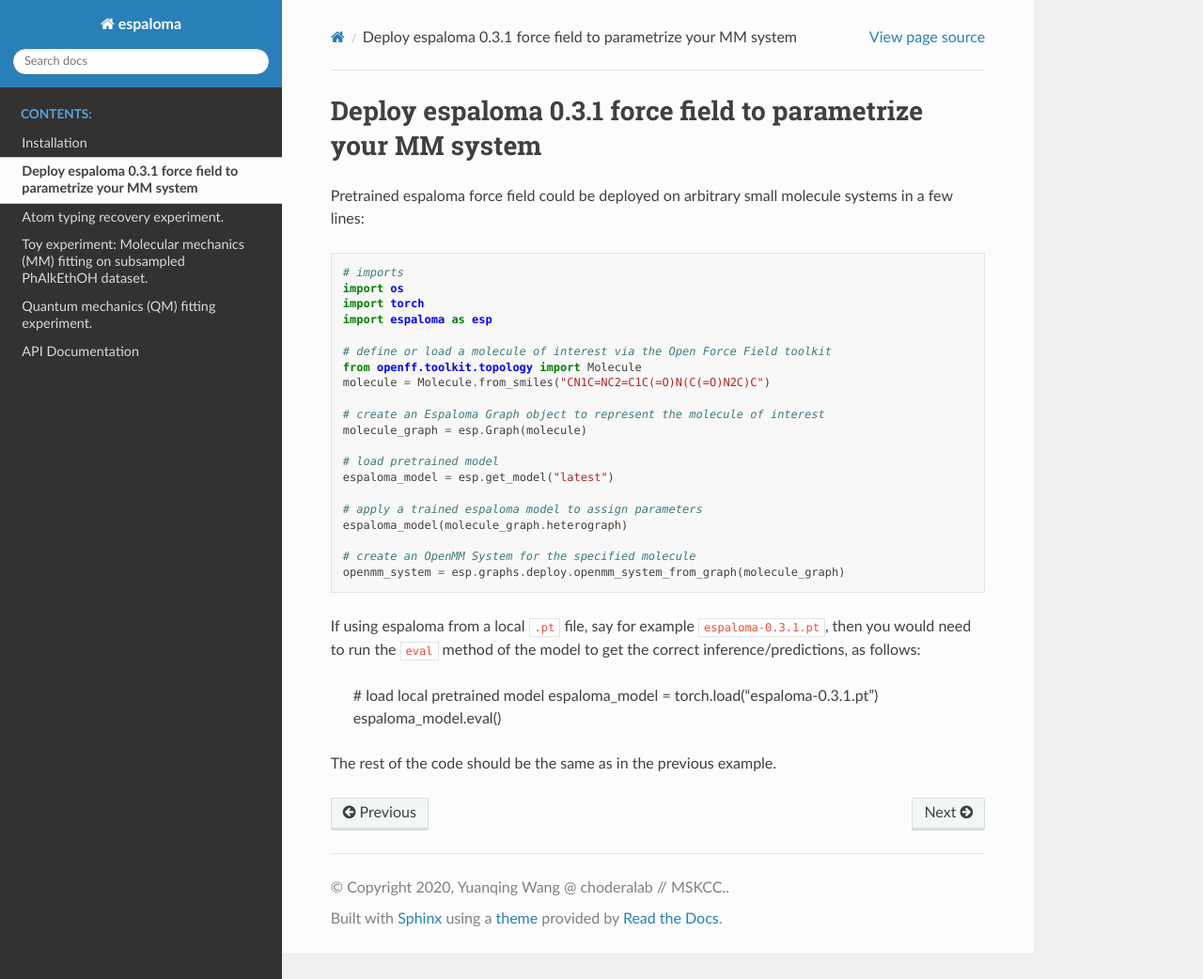
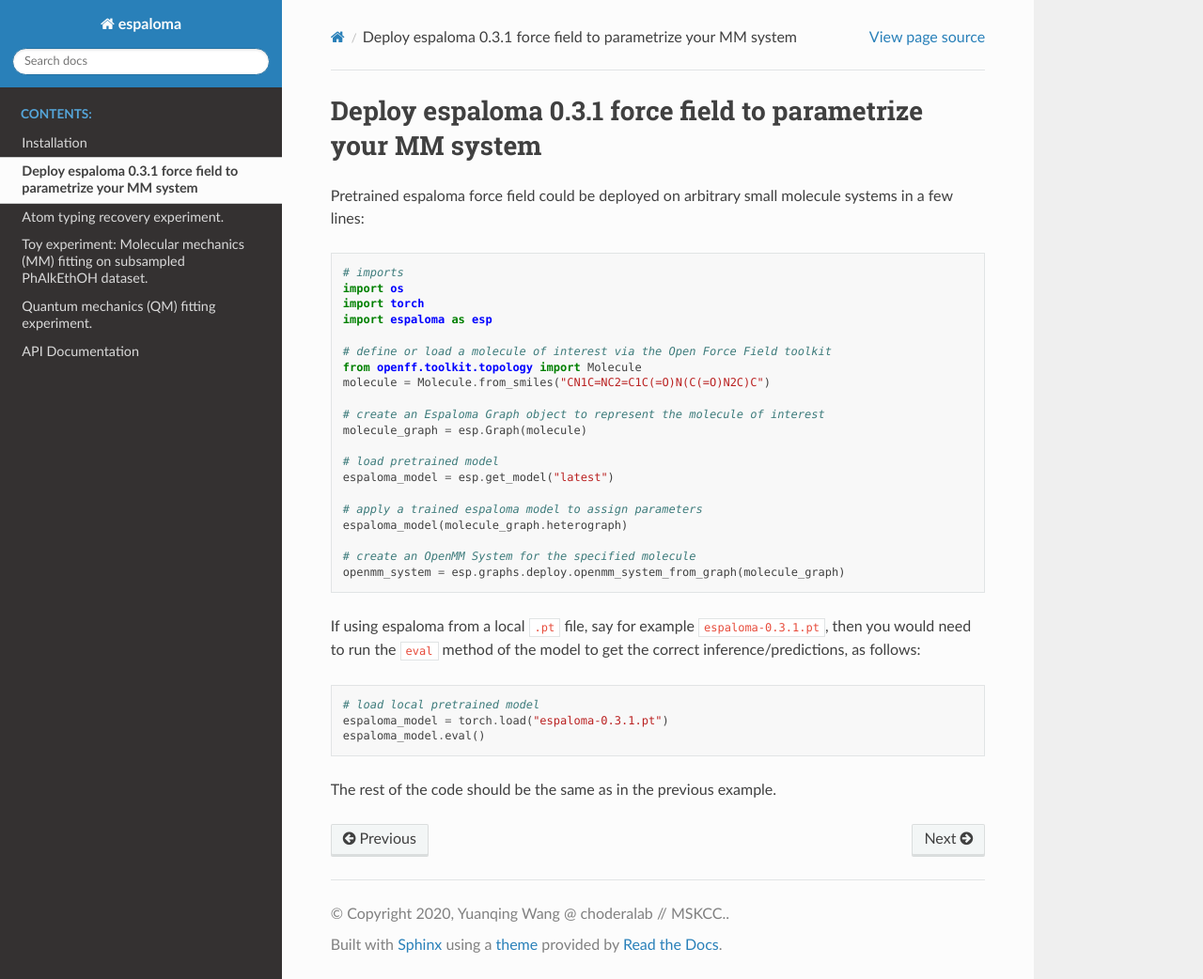
Before and after one commit to choderalab/espaloma, a Sphinx documentation site: the page built from docs/deploy.rst, in a window 1280 px wide and 1042 px high. Shown: the whole window at 94% size. Built offline with Sphinx 7.4.7 and the Read the Docs theme 2.0.0, drawn with Linux system fonts in a browser that asks for light colours.

Commit message:
minor change -- code block

```diff
--- a/docs/deploy.rst
+++ b/docs/deploy.rst
@@ -26,7 +26,7 @@
 
 If using espaloma from a local ``.pt`` file, say for example ``espaloma-0.3.1.pt``,
 then you would need to run the ``eval`` method of the model to get the correct
-inference/predictions, as follows:
+inference/predictions, as follows::
 
     # load local pretrained model
     espaloma_model = torch.load("espaloma-0.3.1.pt")
```
